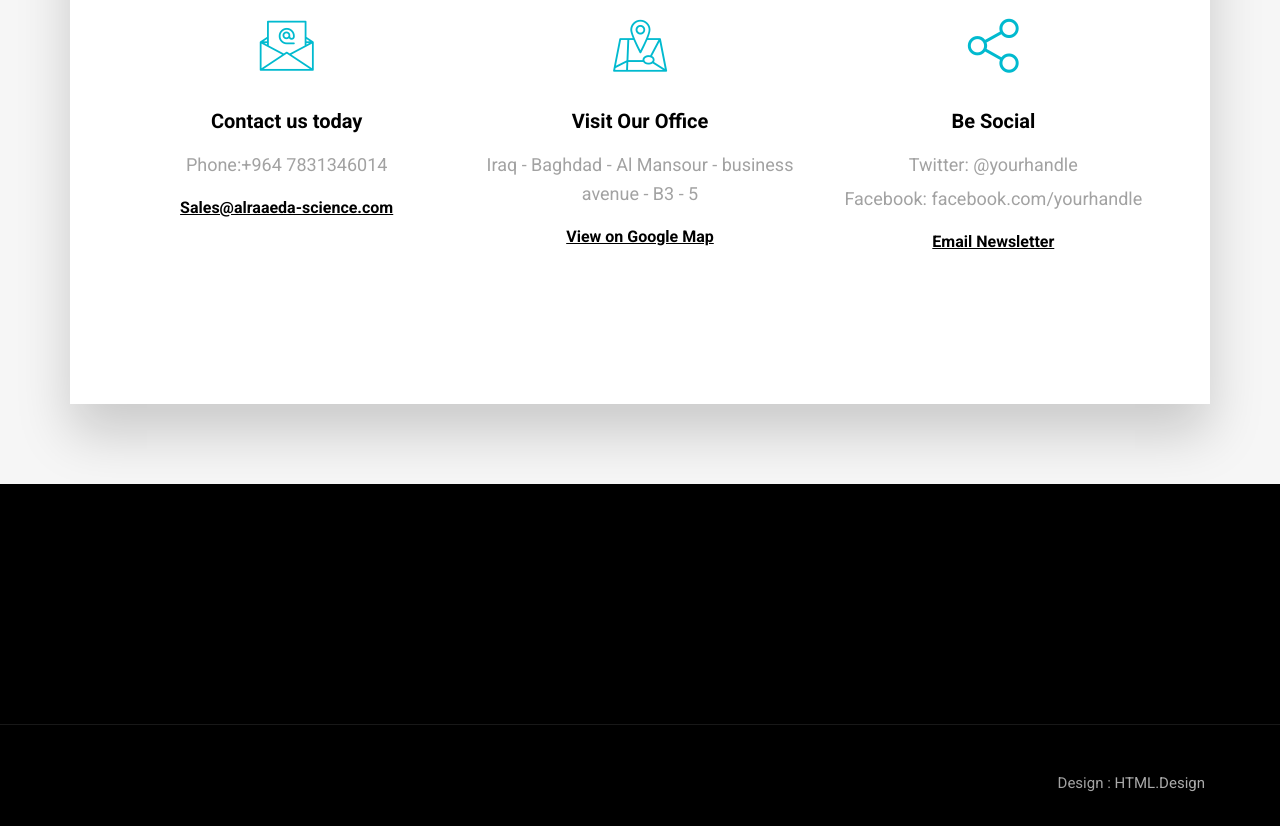
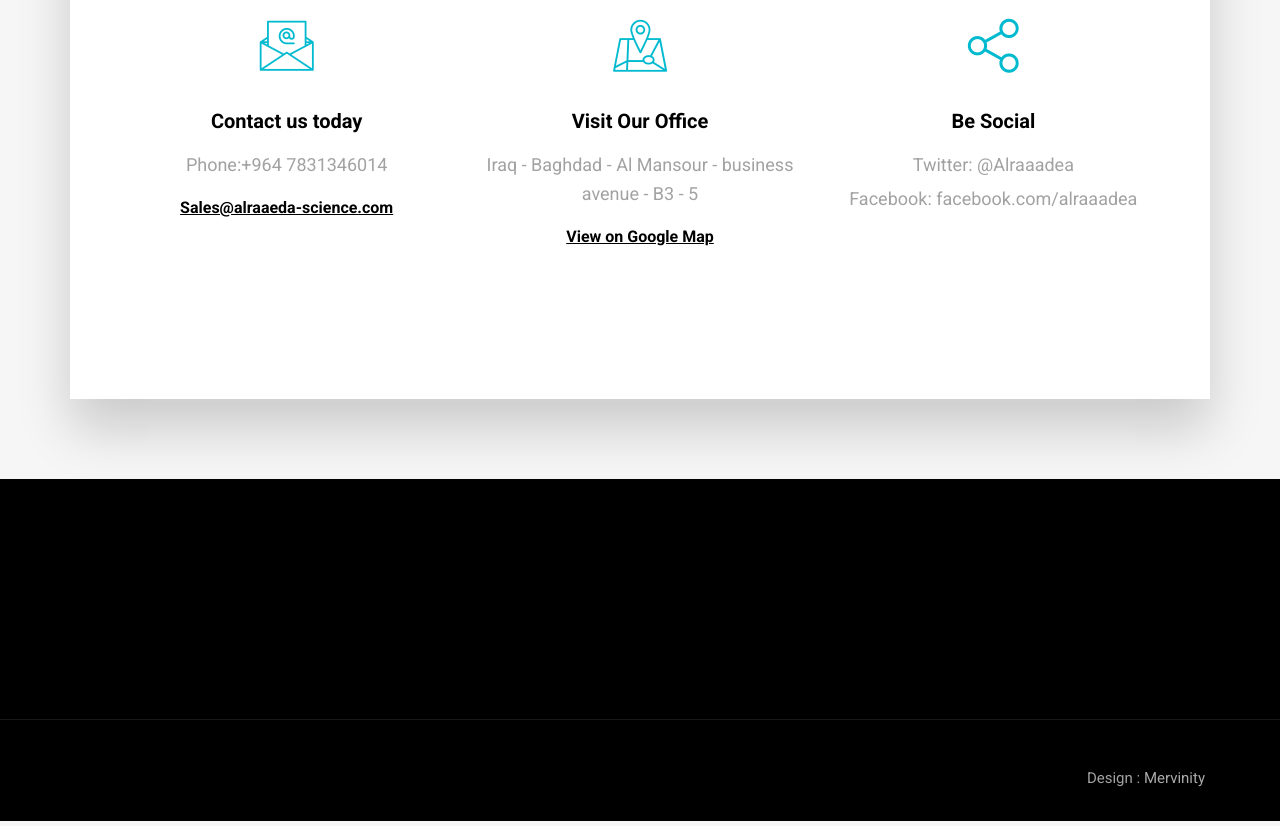
Before and after one commit to TheOnixD/alraadea, a plain HTML site: page page-contact.html in a window 1280 px wide. Shown: the part 826-1652 px from the top of the page. Drawn offline with Linux system fonts and the light colour scheme; some packages are replaced by stand-ins of ours; a web font is replaced by a local one.

Commit message:
Add files via upload

```diff
--- a/page-contact.html
+++ b/page-contact.html
@@ -107,8 +107,8 @@
                             <li class="dropdown hassubmenu">
                                 <a href="#" class="dropdown-toggle" data-toggle="dropdown" role="button" aria-expanded="false">Shop <span class="fa fa-angle-down"></span></a>
                                 <ul class="dropdown-menu" role="menu">
-                                    <li><a href="shop.html">Shop Layout</a></li>
-                                    <li><a href="shop-single.html">Shop Single</a></li>
+                                    <li><a href="shop.html">Our Shop</a></li>
+
                                 </ul>
                             </li>
                             <li><a href="page-contact.html">Contact</a></li>
@@ -164,9 +164,8 @@
                             <div class="small-box">
                                 <i class="flaticon-share wow fadeIn"></i>
                                 <h4>Be Social</h4>
-                                <small>Twitter: @yourhandle</small>
-                                <small>Facebook: facebook.com/yourhandle</small>
-                                <p><a href="#">Email Newsletter</a></p>
+                                <small>Twitter: @Alraaadea</small>
+                                <small>Facebook: facebook.com/alraaadea</small>
                             </div><!-- end small-box -->
                         </div><!-- end col -->
                     </div><!-- end contactv2 -->
@@ -193,7 +192,7 @@
                     <div class="pull-right">
                         <div class="footer-links">
                             <ul class="list-inline">
-                                <li>Design : <a href="https://html.design">HTML.Design</a></li>
+                                <li>Design : <a href="#">Mervinity</a></li>
                             </ul>
                         </div>
                     </div>
```
Also changed, not shown: index.html (+1 -1 lines).
